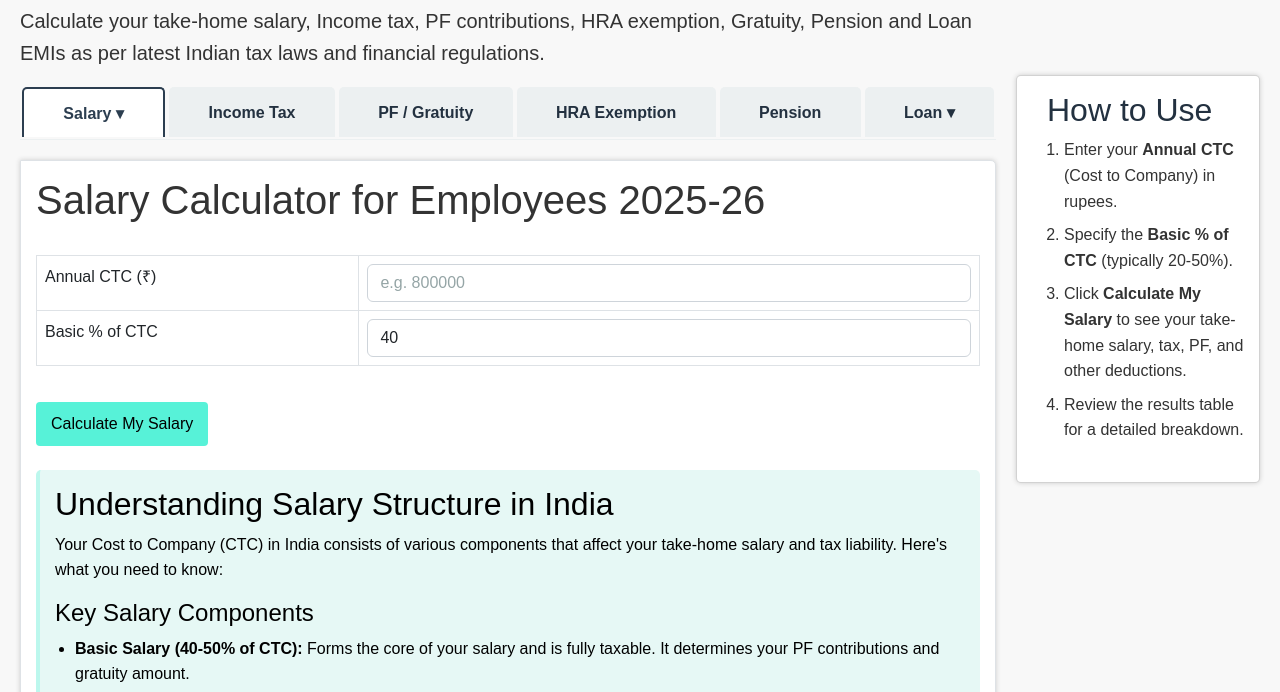
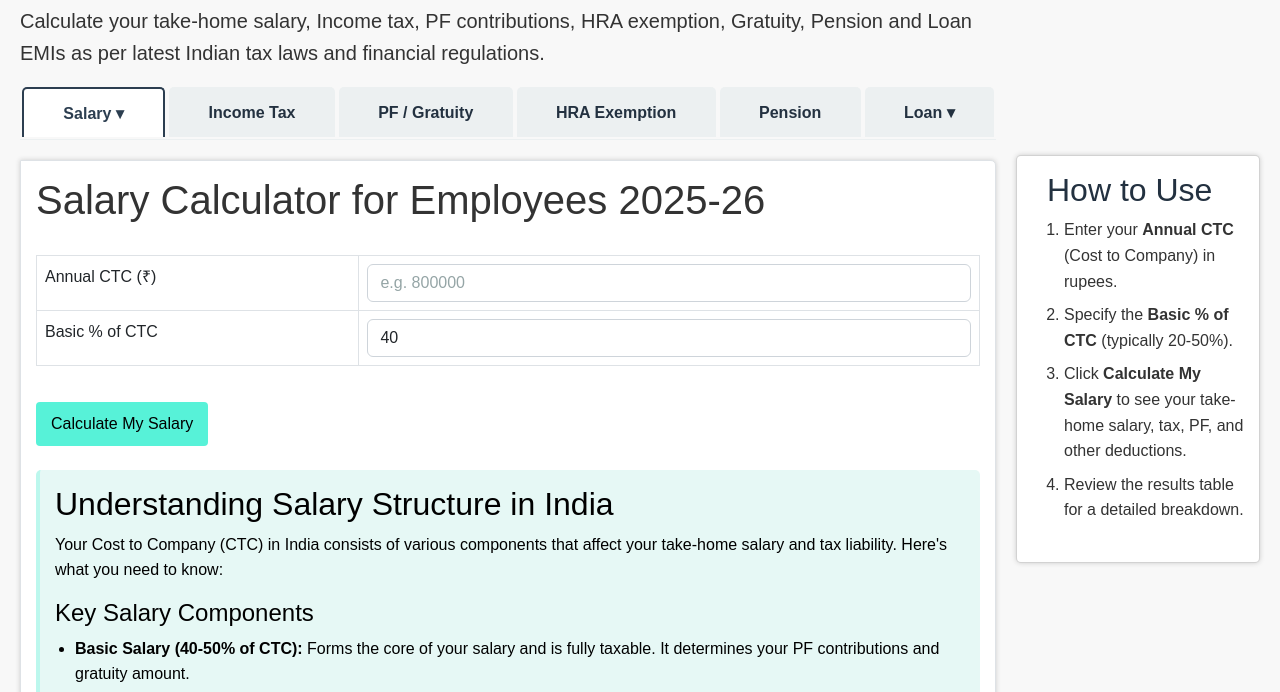
Before and after one commit to gabaramneek/ctctosalary, a plain HTML site: page index.html in a window 1280 px wide. Shown: the part 85-777 px from the top of the page. Drawn offline with nearby package versions, Linux system fonts and the light colour scheme; a script that the page names is missing.

Commit message:
Update index.html

```diff
--- a/index.html
+++ b/index.html
@@ -50,7 +50,7 @@
       padding: 15px;
       border-radius: 5px;
       box-shadow: 0 0 5px #ccc;
-      margin-top: 140px; /* Keep this to align with the main content */
+      margin-top: 220px; /* Keep this to align with the main content */
     }
 
     /* TAB BAR */
```
